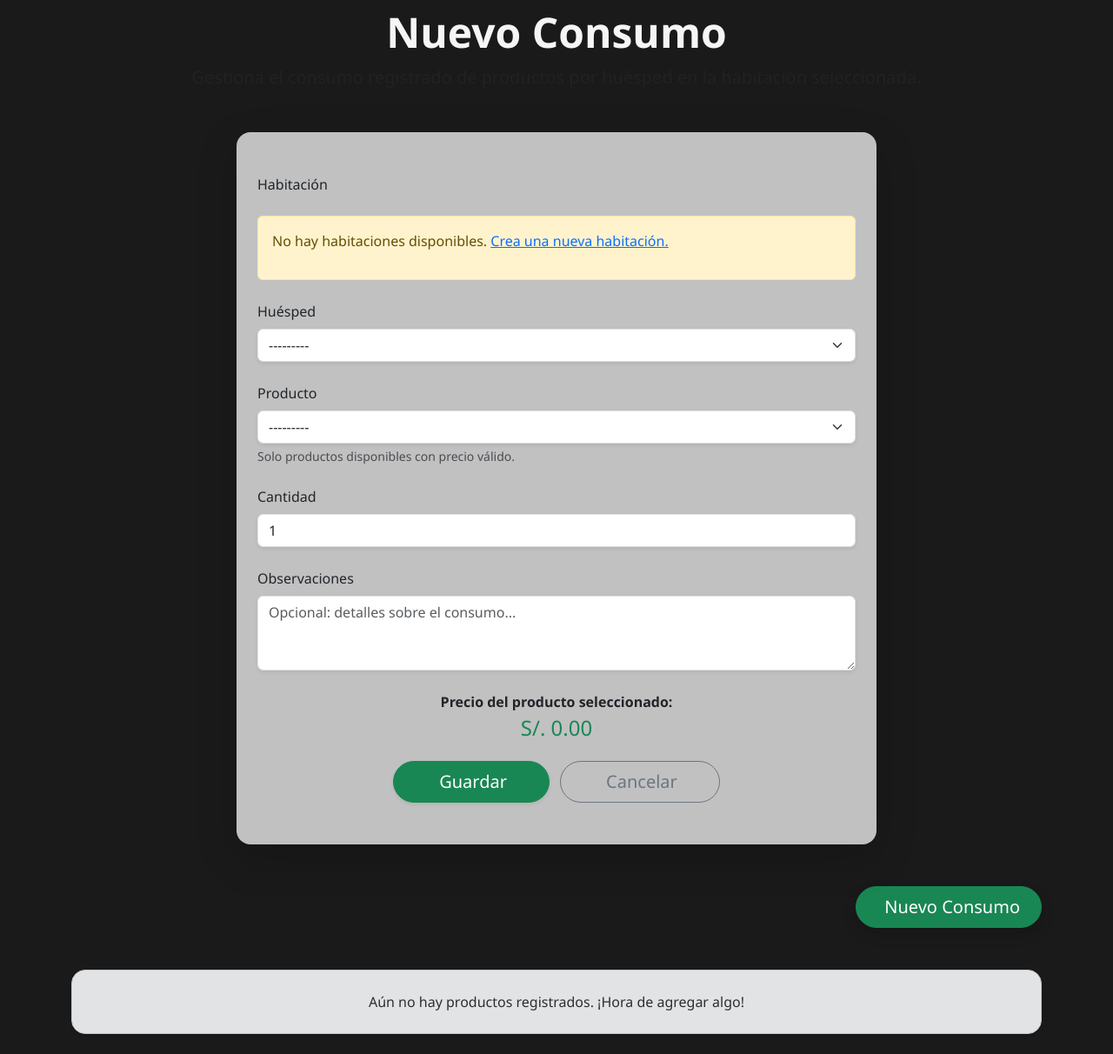
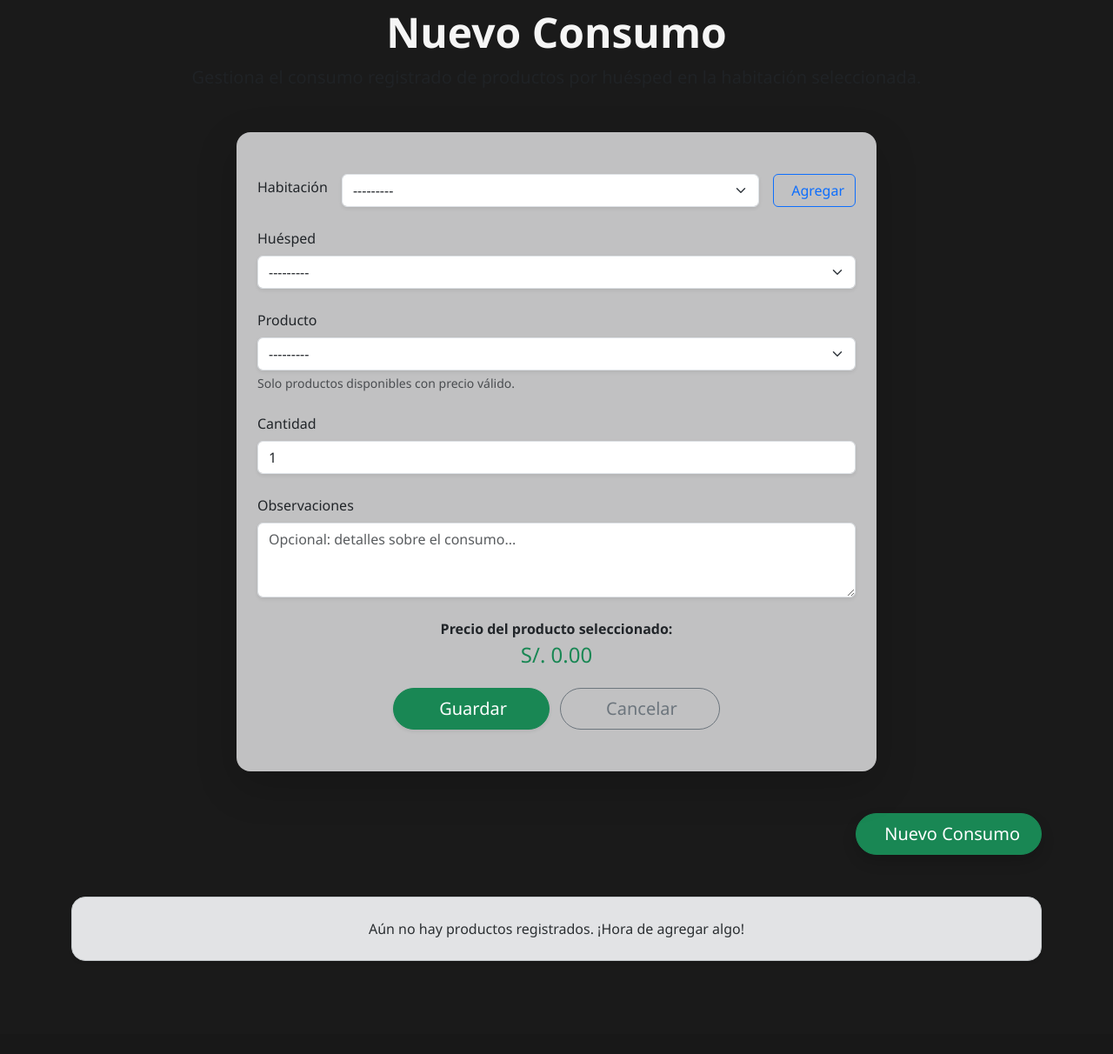
Before and after one commit to arcaoexdi/01_arca_oexdi_software_hotelero, a Django app: page /consumos/nuevo/ in a window 1280 px wide. Shown: the part 170-1382 px from the top of the page at 87% size. After the commit the page ends 1275 px from the top, so only its background shows below. Run offline with Django 5.2, Linux system fonts and the light colour scheme; data that the repository does not hold is empty; some libraries are stand-ins or nearby versions.

Commit message:
Corrijo display del estado de habitación y ajusto lógica en consumo

```diff
--- a/consumos/forms.py
+++ b/consumos/forms.py
@@ -22,10 +22,11 @@ class ConsumoForm(forms.ModelForm):
     def __init__(self, *args, **kwargs):
         super().__init__(*args, **kwargs)
 
-        # Solo habitaciones disponibles y con huéspedes activos
+        # Filtrar habitaciones disponibles con huéspedes activos
         self.fields['habitacion'].queryset = Habitacion.objects.filter(
-            estado_habitacion='disponible',
-            huespedes__fecha_salida__gte=now()
+            estado_habitacion='disponible'
+        ).exclude(
+            huespedes__fecha_salida__lt=now()  # Excluye las habitaciones cuyo huésped tenga fecha de salida pasada
         ).distinct()
 
         # Etiquetas personalizadas
@@ -48,10 +49,11 @@ class ConsumoForm(forms.ModelForm):
         cantidad = cleaned_data.get('cantidad')
 
         # Validación de si el huésped pertenece a la habitación seleccionada
-        if habitacion and huesped and huesped.habitacion != habitacion:
-            raise forms.ValidationError("Este huésped no pertenece a la habitación seleccionada.")
+        if habitacion and huesped:
+            if huesped.habitacion != habitacion:
+                raise forms.ValidationError("Este huésped no pertenece a la habitación seleccionada.")
 
-        # Validación de stock: la cantidad no puede ser mayor al stock disponible
+        # Validación de stock
         if producto and cantidad > producto.disponible:
             raise forms.ValidationError({'cantidad': "No hay suficiente stock del producto."})
 
@@ -61,10 +63,14 @@ class ConsumoForm(forms.ModelForm):
         consumo = super().save(commit=False)
 
         # Actualización del precio total antes de guardar el consumo
-        consumo.precio_total = consumo.total()
+        consumo.precio_total = consumo.total()  # Asegúrate de tener un método `total` en el modelo Consumo que calcule el precio total
 
-        # Si la instancia se guarda, actualizar el stock del producto
         if commit:
             consumo.save()
 
+            # Actualización del stock del producto
+            if consumo.producto:
+                consumo.producto.disponible -= consumo.cantidad
+                consumo.producto.save()
+
         return consumo
--- a/consumos/templates/consumos/consumo_form.html
+++ b/consumos/templates/consumos/consumo_form.html
@@ -18,29 +18,23 @@
                     <form method="post" class="needs-validation" novalidate>
                         {% csrf_token %}
 
-                        <!-- Habitación -->
-                        <div class="mb-4">
+                        <!-- Habitaciones -->
+                        <div class="mb-4 d-flex align-items-center">
                             <label for="{{ form.habitacion.id_for_label }}" class="form-label">Habitación</label>
-                            {% if habitaciones %}
-                                <select class="form-select" name="habitacion" id="id_habitacion" required>
-                                    {% for habitacion in habitaciones %}
-                                        <option value="{{ habitacion.id }}"
-                                            {% if habitacion.id == form.habitacion.value %}selected{% endif %}>
-                                            {{ habitacion.numero }} - {{ habitacion.estado_habitacion }}
-                                        </option>
-                                    {% endfor %}
-                                </select>
-                            {% else %}
-                                <div class="alert alert-warning mt-3">
-                                    <p>No hay habitaciones disponibles. <a href="{% url 'habitaciones:habitacion_create' %}">Crea una nueva habitación.</a></p>
-                                </div>
-                            {% endif %}
+                            {{ form.habitacion|add_class:"form-select ms-3" }}
+                            <a href="{% url 'habitaciones:habitacion_create' %}" class="btn btn-outline-primary ms-3">
+                                <i class="bi bi-plus-circle me-2"></i> Agregar
+                            </a>
                             {% if form.habitacion.errors %}
                                 <div class="invalid-feedback d-block">
-                                    {% for error in form.habitacion.errors %}<p>{{ error }}</p>{% endfor %}
+                                    {% for error in form.habitacion.errors %}
+                                        <p>{{ error }}</p>
+                                    {% endfor %}
                                 </div>
                             {% endif %}
                         </div>
+
+
 
                         <!-- Huésped -->
                         <div class="mb-4">
@@ -48,7 +42,9 @@
                             {{ form.huesped|add_class:"form-select" }}
                             {% if form.huesped.errors %}
                                 <div class="invalid-feedback d-block">
-                                    {% for error in form.huesped.errors %}<p>{{ error }}</p>{% endfor %}
+                                    {% for error in form.huesped.errors %}
+                                        <p>{{ error }}</p>
+                                    {% endfor %}
                                 </div>
                             {% endif %}
                         </div>
@@ -60,7 +56,9 @@
                             <div class="form-text">Solo productos disponibles con precio válido.</div>
                             {% if form.producto.errors %}
                                 <div class="invalid-feedback d-block">
-                                    {% for error in form.producto.errors %}<p>{{ error }}</p>{% endfor %}
+                                    {% for error in form.producto.errors %}
+                                        <p>{{ error }}</p>
+                                    {% endfor %}
                                 </div>
                             {% endif %}
                         </div>
@@ -71,7 +69,9 @@
                             {{ form.cantidad|add_class:"form-control" }}
                             {% if form.cantidad.errors %}
                                 <div class="invalid-feedback d-block">
-                                    {% for error in form.cantidad.errors %}<p>{{ error }}</p>{% endfor %}
+                                    {% for error in form.cantidad.errors %}
+                                        <p>{{ error }}</p>
+                                    {% endfor %}
                                 </div>
                             {% endif %}
                         </div>
@@ -82,7 +82,9 @@
                             {{ form.observaciones|add_class:"form-control" }}
                             {% if form.observaciones.errors %}
                                 <div class="invalid-feedback d-block">
-                                    {% for error in form.observaciones.errors %}<p>{{ error }}</p>{% endfor %}
+                                    {% for error in form.observaciones.errors %}
+                                        <p>{{ error }}</p>
+                                    {% endfor %}
                                 </div>
                             {% endif %}
                         </div>
--- a/consumos/views.py
+++ b/consumos/views.py
@@ -6,6 +6,10 @@ from rest_framework import viewsets
 from .models import Consumo, Habitacion
 # consumos/views.py
 from .serializers import HuespedSerializer
+
+
+
+# VISTAS DE CONSUMOS
 
 
 class ConsumoViewSet(viewsets.ModelViewSet):
@@ -25,6 +29,7 @@ class ConsumoDetailView(DetailView):
     context_object_name = 'consumos'
 
 
+
 class ConsumoCreateView(CreateView):
     model = Consumo
     form_class = ConsumoForm
@@ -32,30 +37,27 @@ class ConsumoCreateView(CreateView):
     success_url = reverse_lazy('consumos:consumo_list')
 
     def form_valid(self, form):
-        # Usamos consistentemente "estado_habitacion" y el valor 'disponible' en minúsculas
-        if not Habitacion.objects.filter(estado_habitacion='ocupada').exists():
-            # Si no hay habitaciones disponibles, redirige al formulario de habitaciones
+        # Si no hay ninguna habitación en la base de datos, redirigir a crear una
+        if not Habitacion.objects.exists():
             return redirect('habitaciones:habitacion_create')
-        # Si hay habitaciones disponibles, continuar con el guardado del consumo
         return super().form_valid(form)
 
     def get_context_data(self, **kwargs):
         context = super().get_context_data(**kwargs)
 
-        # Obtener habitaciones disponibles
-        context['habitaciones'] = Habitacion.objects.filter(estado_habitacion='Disponible')
+        # Todas las habitaciones existentes, sin importar el estado
+        habitaciones_existentes = Habitacion.objects.all()
+        context['habitaciones'] = habitaciones_existentes
+        context['no_habitaciones'] = not habitaciones_existentes.exists()
 
-        # Si no hay habitaciones disponibles, agregar una variable al contexto para mostrar el mensaje
-        context['no_habitaciones'] = not Habitacion.objects.filter(estado_habitacion='Disponible').exists()
-
-        # Accede al formulario y agrega clases personalizadas a los campos
+        # Estética y estilo de formulario
         form = context['form']
-        form.fields['huesped'].widget.attrs.update({'class': 'form-control shadow-sm'})
-        form.fields['producto'].widget.attrs.update({'class': 'form-control shadow-sm'})
-        form.fields['cantidad'].widget.attrs.update({'class': 'form-control shadow-sm'})
-        form.fields['observaciones'].widget.attrs.update({'class': 'form-control shadow-sm'})
+        for campo in ['habitacion', 'huesped', 'producto', 'cantidad', 'observaciones']:
+            form.fields[campo].widget.attrs.update({'class': 'form-control shadow-sm'})
 
         return context
+
+
 
 
 
```
Also changed, not shown: habitaciones/models.py (+9 -6 lines).
